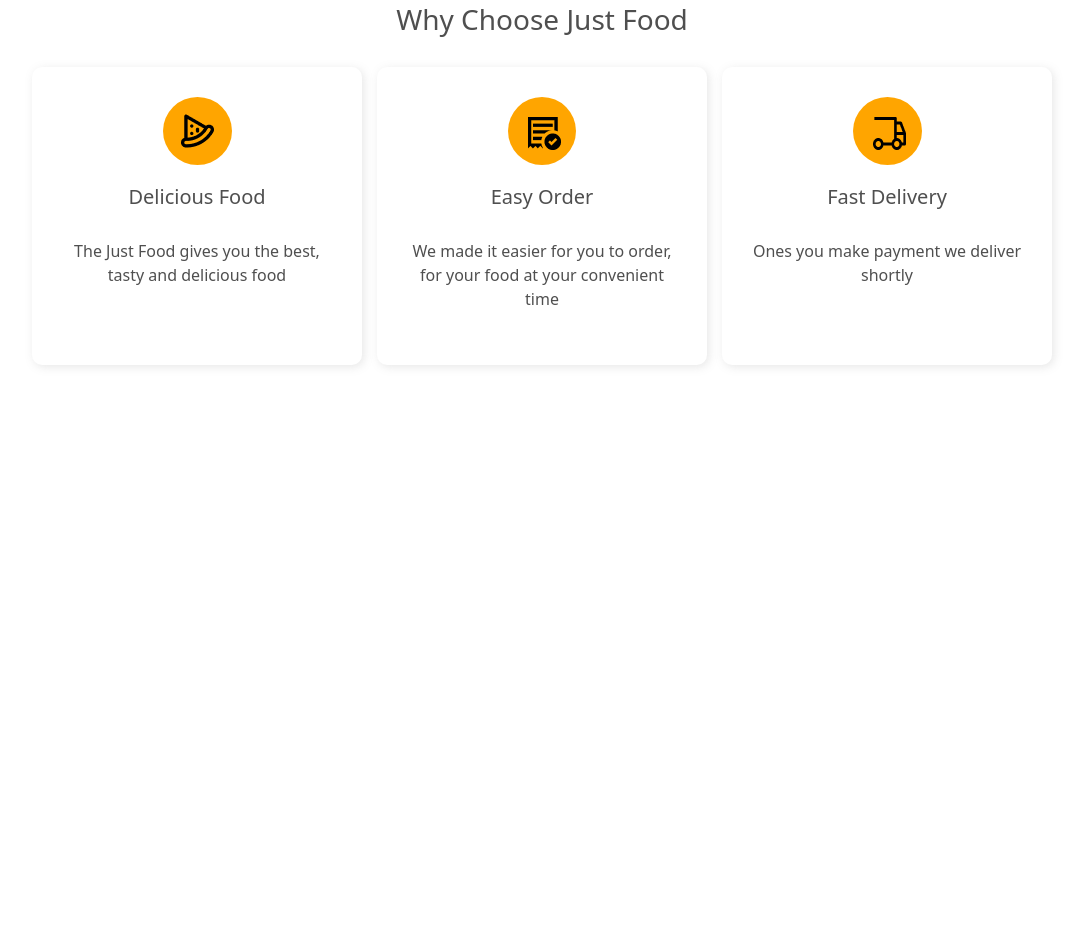
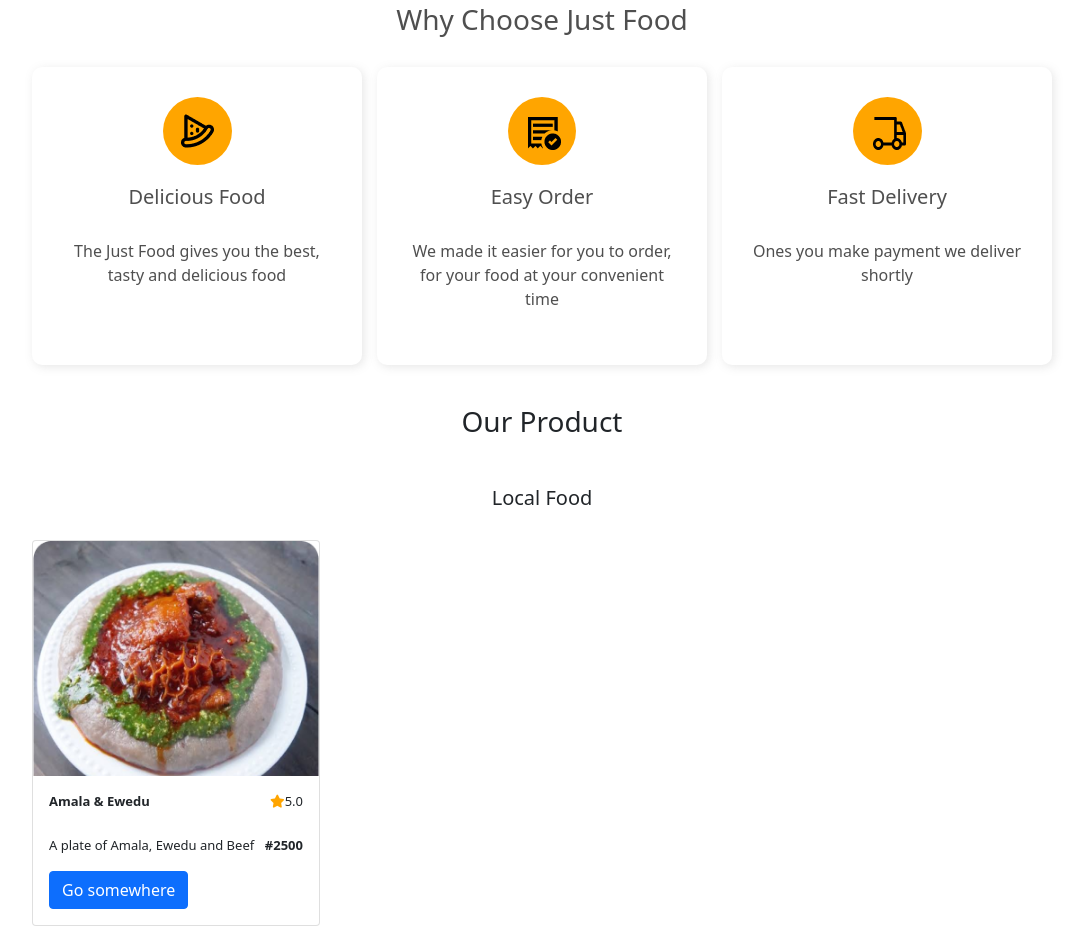
Before and after one commit to SamuelAdeoye06/JUSTFOOD, a plain HTML site: page index.html in a window 1280 px wide. Shown: the part 539-1485 px from the top of the page, without its empty margins (98-1183 px from the left). Before the commit the page ends 924 px from the top, so only its background shows below. Drawn offline with nearby package versions, Linux system fonts and the light colour scheme.

Commit message:
justfood

```diff
--- a/index.html
+++ b/index.html
@@ -6,6 +6,7 @@
     <title>Document</title>
     <link rel="stylesheet" href="justfood.css">
     <link href="https://cdn.jsdelivr.net/npm/bootstrap@5.0.2/dist/css/bootstrap.min.css" rel="stylesheet" integrity="sha384-EVSTQN3/azprG1Anm3QDgpJLIm9Nao0Yz1ztcQTwFspd3yD65VohhpuuCOmLASjC" crossorigin="anonymous">
+    <script src="https://kit.fontawesome.com/e02faa3feb.js" crossorigin="anonymous"></script>
 </head>
 <body>
    <header>
@@ -91,6 +92,34 @@
         </div>
       </div>
     </div>
+
+    <div class="part2">
+      <div class="par2">
+        <h3>Our Product</h3>
+      </div>
+
+      <div class="par2"><h5>Local Food</h5></div>
+      <div class="inflex1">
+        <div class="card" style="width: 18rem;">
+          <img src="multimedia/image 2.png" class="card-img-top" alt="...">
+          <div class="card-body">
+            <div class="card-title">
+              <div class="cardflex">
+                <p class="little1">Amala & Ewedu</p>
+                <p class="little"><i class="fa-solid fa-star star"></i>5.0</p>
+              </div>
+            </div>
+            <div class="card-text">
+              <div class="cardflex">
+                <p class="little">A plate of Amala, Ewedu and Beef</p>
+                <p class="little1">#2500</p>
+              </div>
+            </div>
+            <a href="#" class="btn btn-primary">Go somewhere</a>
+          </div>
+        </div>
+      </div>
+    </div>
    </section>
 
     <script src="https://cdn.jsdelivr.net/npm/@popperjs/core@2.9.2/dist/umd/popper.min.js" integrity="sha384-IQsoLXl5PILFhosVNubq5LC7Qb9DXgDA9i+tQ8Zj3iwWAwPtgFTxbJ8NT4GN1R8p" crossorigin="anonymous"></script>
--- a/justfood.css
+++ b/justfood.css
@@ -74,8 +74,18 @@ small{
 .par1{
     margin: auto;
     width: fit-content;
+    text-align: center;
+}
+.par2{
+    margin: auto;
+    width: fit-content;
+    text-align: center;
+    padding-top: 40px;
 }
 .par1 h3{
+    font-size: 28px;
+}
+.par2 h3{
     font-size: 28px;
 }
 .box{
@@ -106,6 +116,20 @@ small{
     display: flex;
     justify-content: space-between;
     margin-top: 30px;
+}
+.star{
+    color: rgb(255,165,0);
+}
+.cardflex{
+    display: flex;
+    justify-content: space-between;
+}
+.little{
+    font-size: 13px;
+}
+.little1{
+    font-size: 13px;
+    font-weight: bold;
 }
 
 
```
Also changed, not shown: multimedia/image 2.png (added).
